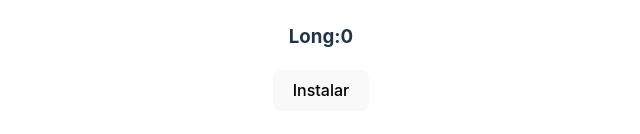
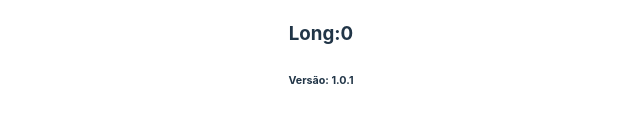
Before and after one commit to DouglasRFLeite/GPS_PWA, a React (Vite) app: page / in a window 1280 px wide. Shown: the part 366-500 px from the top of the page, without its empty margins (319-959 px from the left). Built offline with nearby package versions, Linux system fonts and the light colour scheme; no server answers.

Commit message:
Mudança de local do Service Worker, botão de Instalar só aparece se viável e versionamento

```diff
--- a/src/App.jsx
+++ b/src/App.jsx
@@ -5,6 +5,7 @@ import CurrentLocationMap from "./components/CurrentLocationMap";
 function App() {
   const [position, setPosition] = useState({ lat: 0, lng: 0 });
   const [deferredPrompt, setDeferredPrompt] = useState(null);
+  const [canBeInstalled, setCanBeInstalled] = useState(false);
 
   useEffect(() => {
     navigator.geolocation.getCurrentPosition(
@@ -19,11 +20,12 @@ function App() {
 
     window.addEventListener("beforeinstallprompt", (event) => {
       // Previne o comportamento padrão do browser de mostrar o prompt de instalação
-      console.log("teste")
+      console.log("teste");
       event.preventDefault();
       // Salva o evento para ser usado depois
       console.log(event);
       setDeferredPrompt(event);
+      setCanBeInstalled(true);
     });
   }, []);
 
@@ -41,7 +43,7 @@ function App() {
         // Limpa o prompt salvo
         setDeferredPrompt(null);
       });
-    } else{
+    } else {
       alert("App já instalado!");
       console.log(deferredPrompt);
     }
@@ -50,7 +52,8 @@ function App() {
   return (
     <>
       <CurrentLocationMap position={position} />
-      <button onClick={handleInstallClick}>Instalar</button>
+      {canBeInstalled && <button onClick={handleInstallClick}>Instalar</button>}
+      <h6>Versão: 1.0.1</h6>
     </>
   );
 }
```
Also changed, not shown: service-worker.js (added, +19 -0 lines), src/service-worker.js (deleted, +0 -19 lines).
